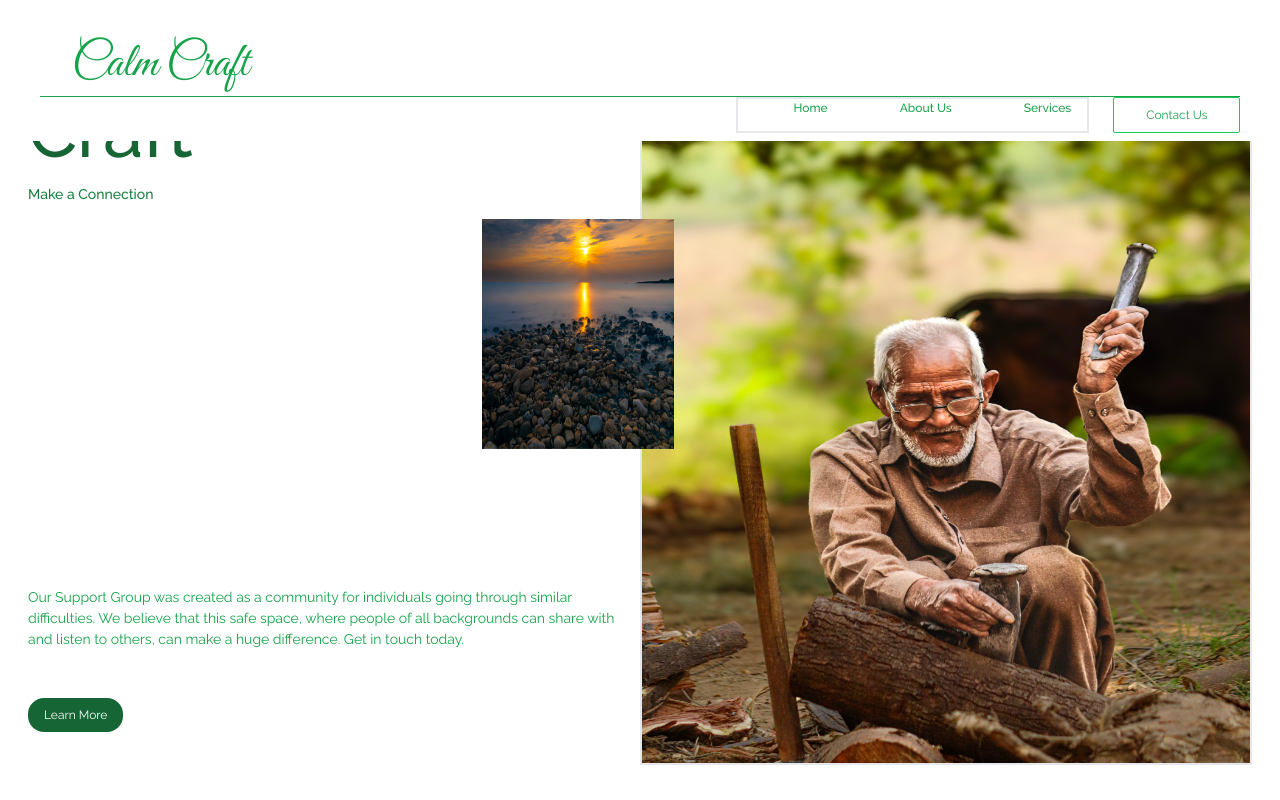
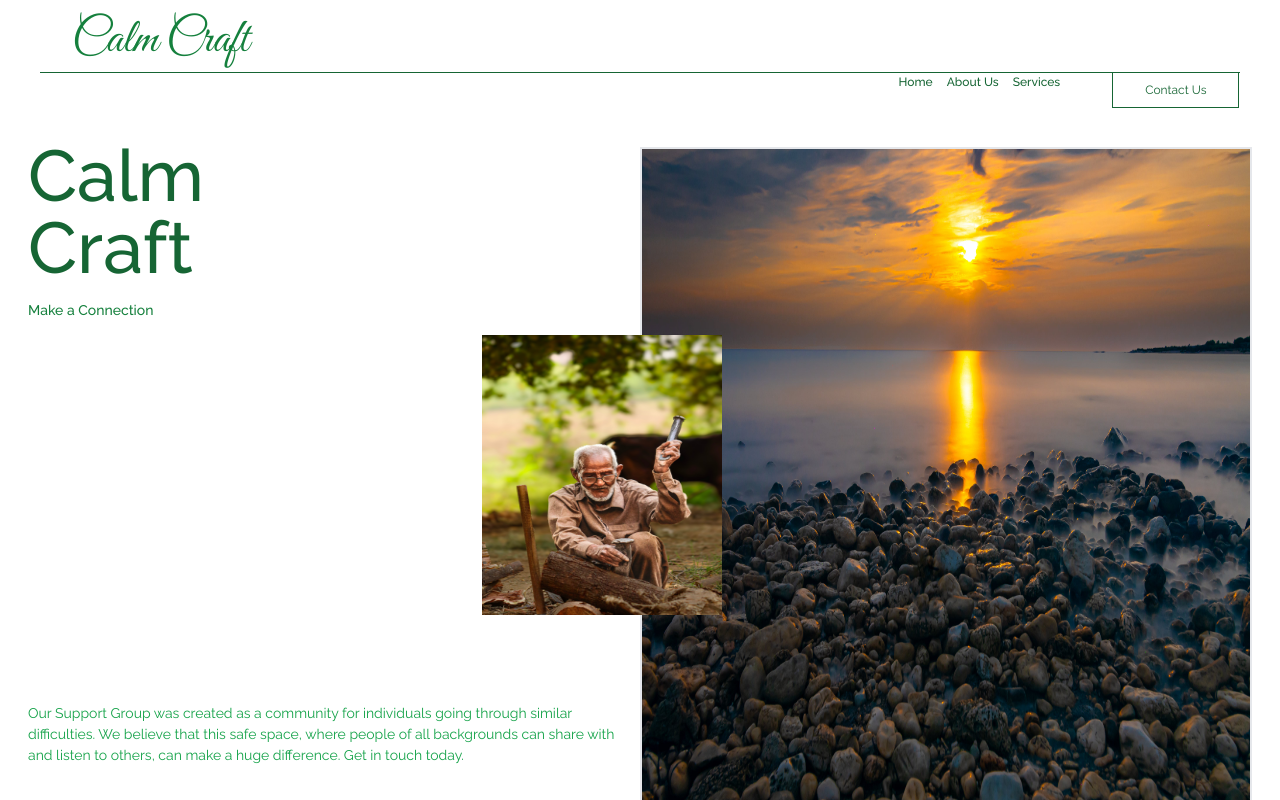
Before and after one commit to heritierbagumire/calm-craft, a React (Create React App) app: page / in a window 1280 px wide. Shown: the top 800 px of the page. Built offline with nearby package versions, Linux system fonts and the light colour scheme.

Commit message:
new changes in home

```diff
--- a/src/components/Experience.jsx
+++ b/src/components/Experience.jsx
@@ -64,12 +64,12 @@ const Experience = () => {
   return (
     <div
       name="experience"
-      className="bg-gradient-to-b from-gray-800 to-black w-full h-screen"
+      className="bg-white text-green-800 w-full h-screen"
     >
-      <div className="max-w-screen-lg mx-auto p-4 flex flex-col justify-center w-full h-full text-white">
+      <div className="max-w-screen-lg mx-auto p-4 flex flex-col justify-center w-full h-full text-green-800">
         <div>
           <p className="text-4xl font-bold border-b-4 border-gray-500 p-2 inline">
-            Experience
+            Services for
           </p>
           <p className="py-6">These are the technologies I've worked with</p>
         </div>
--- a/src/components/Home.jsx
+++ b/src/components/Home.jsx
@@ -36,11 +36,11 @@ const Home = () => {
           <div></div>
           <div className="mt-54">
             <div className="z-0">
-              <img src={Dfd} alt="fda" className="w-full h-[730px]" />
+              <img src={HeroImage} alt="fda" className="w-full h-[730px]" />
             </div>
             <div className="-inset-10 lg:-inset-40 z-40 relative">
               <div className="absolute -top-[540px] md:-top-96 right-58">
-                <img src={HeroImage} alt="fda" className="w-48 h-[230px]" />
+                <img src={Dfd} alt="fda" className="w-60 h-[280px]" />
               </div>
             </div>
           </div>
--- a/src/components/NavBar.jsx
+++ b/src/components/NavBar.jsx
@@ -25,18 +25,18 @@ const NavBar = () => {
   ];
 
   return (
-    <div className="flex flex-col py-2 justify-between items-center w-full h-auto px-10 text-black bg-white fixed">
-      <div className="border-b border-green-600 w-full">
-        <h1 className="text-5xl font-signature md:ml-8 my-2 font-medium text-green-600">
+    <div className="flex flex-col py-2 justify-between items-center w-full h-auto px-10 bg-white text-green-800 sticky">
+      <div className="border-b border-green-800 w-full">
+        <h1 className="text-5xl font-signature md:ml-8 my-2 font-medium text-green-700">
           Calm Craft
         </h1>
       </div>
-      <div className="-mr-[60%] md:flex gap-x-6 pr-6">
-        <ul className="hidden md:flex  md:border-2">
+      <div className="-mr-[75%] md:flex md:gap-x-0 md:pr-18 lg:gap-x-1 lg:pr-2">
+        <ul className="hidden md:flex ">
           {links.map(({ id, link, title }) => (
             <li
               key={id}
-              className="md:px-6 md:-ml-[34px]  lg:px-4 cursor-pointer capitalize font-medium text-green-600 text-[12px] hover:scale-105 duration-200 lg:ml-10 "
+              className="md:px-6 md:-ml-[34px]  lg:px-0 cursor-pointer capitalize font-medium text-green-800 text-[12px] hover:scale-105 duration-200 lg:mr-12"
             >
               <Link to={link} smooth duration={500}>
                 {title}
@@ -44,7 +44,7 @@ const NavBar = () => {
             </li>
           ))}
         </ul>
-        <button className="hidden md:block rounded-sm border-green-500 border text-[12px] text-green-600 px-8 py-2">
+        <button className="hidden md:block rounded-0 border-t-0 border-green-800 border text-[12px] text-green-800 px-10 md:px-2 lg:px-8 py-2">
           Contact Us
         </button>
       </div>
@@ -54,14 +54,14 @@ const NavBar = () => {
         className="cursor-pointer pr-4 z-10 text-gray-500 md:hidden"
       >
         {nav ? (
-          <FaTimes size={30} />
+          <FaTimes size={30} className="-mt-10 ml-80" />
         ) : (
           <FaBars size={30} className="-mt-10 ml-80" />
         )}
       </div>
 
       {nav && (
-        <ul className="flex flex-col justify-center items-center absolute top-0 left-0 w-full h-screen bg-white text-black/80">
+        <ul className="flex flex-col justify-center items-center relative top-0 left-0 w-full h-screen bg-white text-black/80 ">
           {links.map(({ id, link, title }) => (
             <li
               key={id}
--- a/src/components/SocialLinks.jsx
+++ b/src/components/SocialLinks.jsx
@@ -1,77 +1,77 @@
-import React from "react";
-import { FaGithub, FaLinkedin } from "react-icons/fa";
-import { HiOutlineMail } from "react-icons/hi";
-import { BsFillPersonLinesFill } from "react-icons/bs";
+// import React from "react";
+// import { FaGithub, FaLinkedin } from "react-icons/fa";
+// import { HiOutlineMail } from "react-icons/hi";
+// import { BsFillPersonLinesFill } from "react-icons/bs";
 
-const SocialLinks = () => {
-  const links = [
-    {
-      id: 1,
-      child: (
-        <>
-          LinkedIn <FaLinkedin size={30} />
-        </>
-      ),
-      href: "https://linkedin.com",
-      style: "rounded-tr-md",
-    },
-    {
-      id: 2,
-      child: (
-        <>
-          GitHub <FaGithub size={30} />
-        </>
-      ),
-      href: "https://github.com/heritierbagumire",
-    },
-    {
-      id: 3,
-      child: (
-        <>
-          Mail <HiOutlineMail size={30} />
-        </>
-      ),
-      href: "mailto:foo@gmail.com",
-    },
-    {
-      id: 4,
-      child: (
-        <>
-          Resume <BsFillPersonLinesFill size={30} />
-        </>
-      ),
-      href: "/resume.pdf",
-      style: "rounded-br-md",
-      download: true,
-    },
-  ];
+// const SocialLinks = () => {
+//   const links = [
+//     {
+//       id: 1,
+//       child: (
+//         <>
+//           LinkedIn <FaLinkedin size={30} />
+//         </>
+//       ),
+//       href: "https://linkedin.com",
+//       style: "rounded-tr-md",
+//     },
+//     {
+//       id: 2,
+//       child: (
+//         <>
+//           GitHub <FaGithub size={30} />
+//         </>
+//       ),
+//       href: "https://github.com/heritierbagumire",
+//     },
+//     {
+//       id: 3,
+//       child: (
+//         <>
+//           Mail <HiOutlineMail size={30} />
+//         </>
+//       ),
+//       href: "mailto:foo@gmail.com",
+//     },
+//     {
+//       id: 4,
+//       child: (
+//         <>
+//           Resume <BsFillPersonLinesFill size={30} />
+//         </>
+//       ),
+//       href: "/resume.pdf",
+//       style: "rounded-br-md",
+//       download: true,
+//     },
+//   ];
 
-  return (
-    <div className="hidden lg:flex flex-col top-[35%] left-0 fixed">
-      <ul>
-        {links.map(({ id, child, href, style, download }) => (
-          <li
-            key={id}
-            className={
-              "flex justify-between items-center w-40 h-14 px-4 ml-[-100px] hover:ml-[-10px] hover:rounded-md duration-300 bg-gray-500" +
-              " " +
-              style
-            }
-          >
-            <a
-              href={href}
-              className="flex justify-between items-center w-full text-white"
-              download={download}
-              target="_blank"
-              rel="noreferrer"
-            >
-              {child}
-            </a>
-          </li>
-        ))}
-      </ul>
-    </div>
-  );
-};
+//   return (
+//     <div className="hidden lg:flex flex-col top-[35%] left-0 fixed">
+//       <ul>
+//         {links.map(({ id, child, href, style, download }) => (
+//           <li
+//             key={id}
+//             className={
+//               "flex justify-between items-center w-40 h-14 px-4 ml-[-100px] hover:ml-[-10px] hover:rounded-md duration-300 bg-gray-500" +
+//               " " +
+//               style
+//             }
+//           >
+//             <a
+//               href={href}
+//               className="flex justify-between items-center w-full text-white"
+//               download={download}
+//               target="_blank"
+//               rel="noreferrer"
+//             >
+//               {child}
+//             </a>
+//           </li>
+//         ))}
+//       </ul>
+//     </div>
+//   );
+// };
 
-export default SocialLinks;
+// export default SocialLinks;
```
